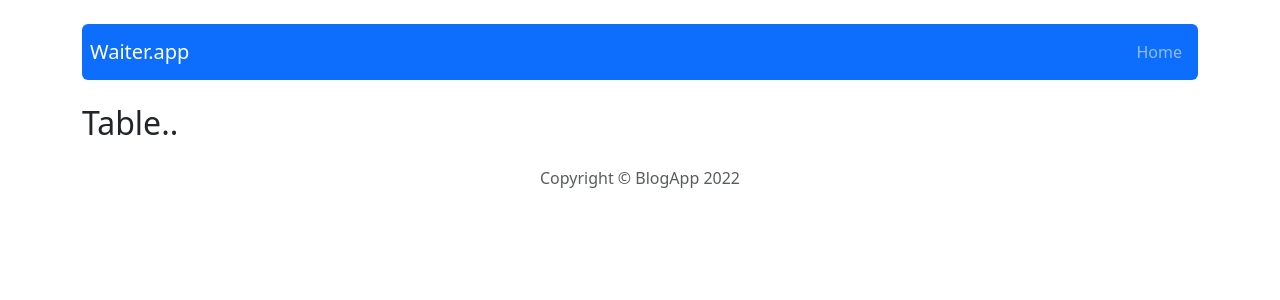
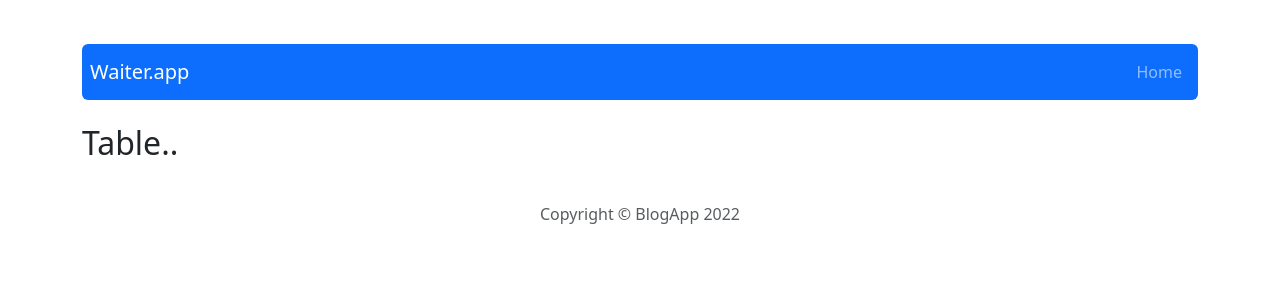
Before and after one commit to Kesja/Waiter-app, a React (Create React App) app: page /table/1 in a window 1280 px wide. Shown: the top 300 px of the page. Built offline with nearby package versions, Linux system fonts and the light colour scheme; no server answers.

Commit message:
Finish styles

```diff
--- a/src/App.js
+++ b/src/App.js
@@ -15,7 +15,8 @@ function App() {
   useEffect(() => fetchTables(dispatch), [dispatch]);
 
   return (
-    <Container>
+    <div className='py-3 '>
+      <Container className=' pb-5 pt-1  rounded-3'>
         <Header />
           <Routes>
             <Route path="/" element={<Home />} />
@@ -24,6 +25,7 @@ function App() {
           </Routes>
           <Footer />
       </Container>
+    </div>
   );
 }
 
--- a/src/components/features/Tables/Tables.js
+++ b/src/components/features/Tables/Tables.js
@@ -1,14 +1,18 @@
+import { Button } from "react-bootstrap";
 import { ListGroup } from "react-bootstrap";
 import { useSelector } from "react-redux";
 import { getAllTables } from "../../../redux/tablesRedux";
+import { Link } from "react-router-dom";
 
 const Tables = () => {
   const tables = useSelector(getAllTables);
   return (
-    <ListGroup>
+    <ListGroup variant="flush">
       {tables.map(table => (<ListGroup.Item key={table.id}>
-        <div>
-          <h2>Table {table.id}</h2>
+        <div className="d-flex justify-content-between align-items-end my-3">
+          <h2 className="my-0 pe-4 fs-4">Table {table.id}</h2>
+          <p className=" flex-fill my-0 fw-bold fs-6  ">Status:<span className="ms-2 text-muted fw-normal">{table.status}</span></p>
+          <Button as={Link} to={`/table/${table.id}`} variant="primary">Show more</Button>
         </div>
       </ListGroup.Item>))}
     </ListGroup>
--- a/src/components/views/Footer/Footer.js
+++ b/src/components/views/Footer/Footer.js
@@ -1,6 +1,6 @@
 const Footer = () => {
   return (
-    <div className='text-center text-muted my-4'>Copyright © BlogApp 2022</div>
+    <div className='text-center text-muted my-4 p-3'>Copyright © BlogApp 2022</div>
   );
 };
 
```
Lines whose indentation alone changed are shown as unchanged.
